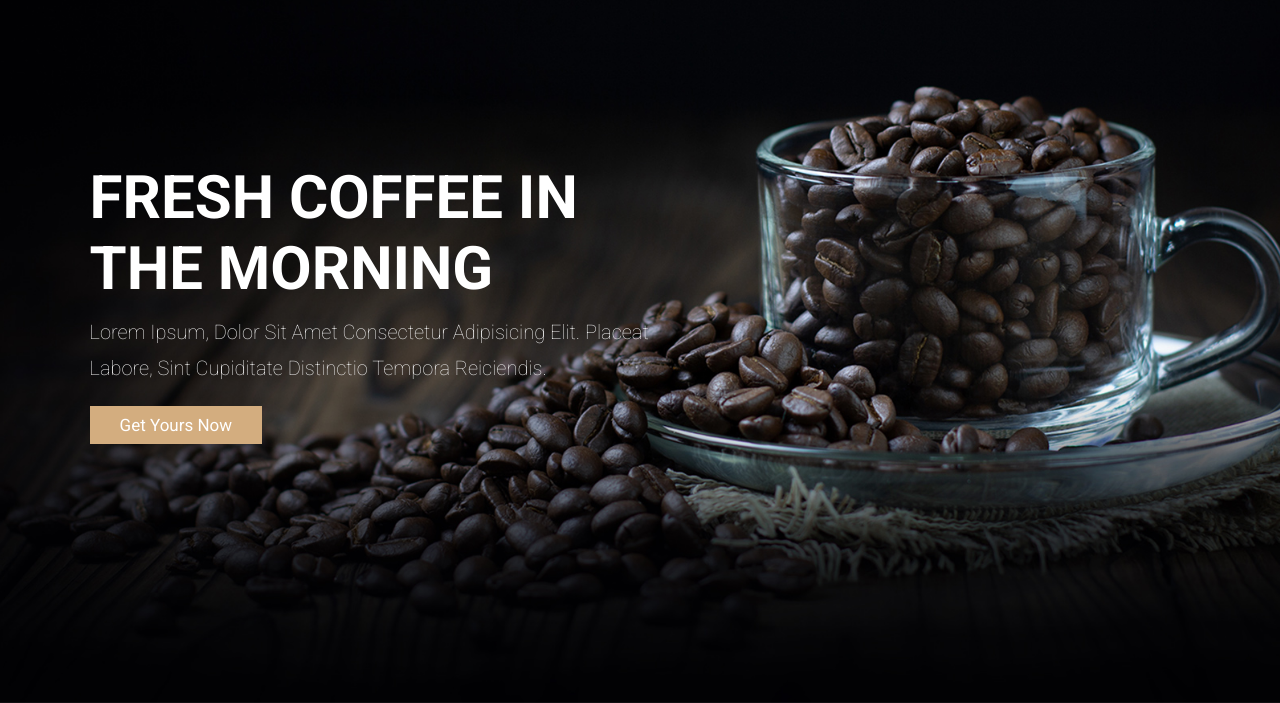
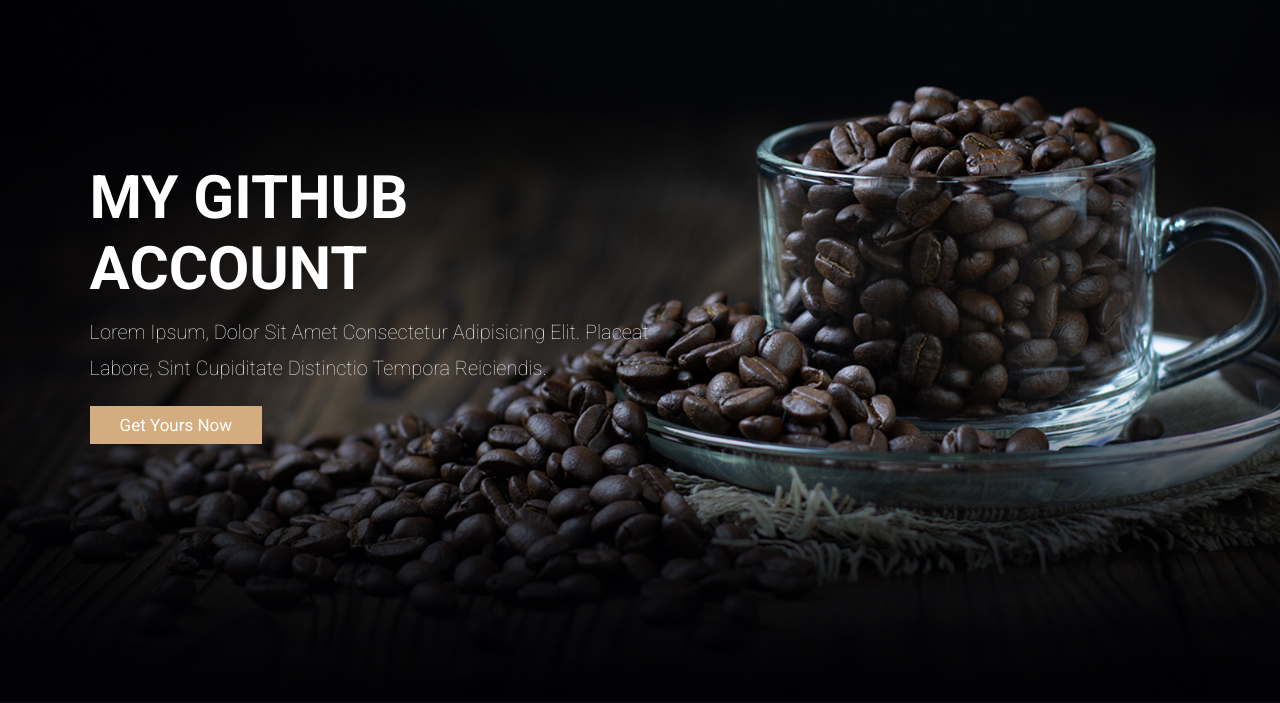
Before and after one commit to Javoh1707/Coffe, a plain HTML site: page index.html in a window 1280 px wide. Shown: the part 97-800 px from the top of the page. Drawn offline with Linux system fonts and the light colour scheme.

Commit message:
Edit header
kdgscbdcbodb jkdi ubdiusdgckbdkjcgdcbdkjcousdc uidsgckvdkchgduc dbckudgcousdbc

```diff
--- a/index.html
+++ b/index.html
@@ -90,7 +90,7 @@
 <section class="home" id="home">
 
     <div class="content">
-        <h3>fresh coffee in the morning</h3>
+        <h3>My Github Account</h3>
         <p>Lorem ipsum, dolor sit amet consectetur adipisicing elit. Placeat labore, sint cupiditate distinctio tempora reiciendis.</p>
         <a href="#" class="btn">get yours now</a>
     </div>
```
